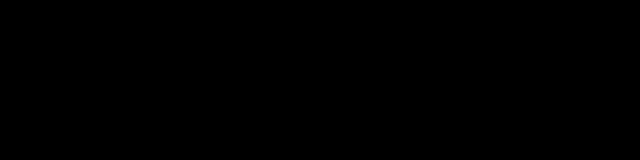
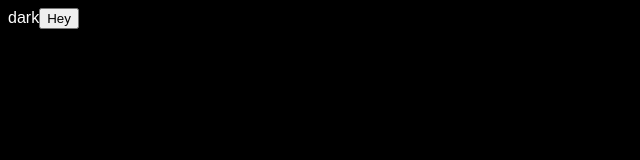
Before and after one commit to thisissinghania/React-Learn, a React (Vite) app: page /use-context in a window 1280 px wide. Before the commit this address had no page. Shown: the top 160 px of the page, without its empty margins (0-640 px from the left). Built offline with nearby package versions, Linux system fonts and the light colour scheme.

Commit message:
learn context api

```diff
--- /dev/null
+++ b/src/8-use-context/UseContextPage.jsx
@@ -0,0 +1,15 @@
+import { useContext } from "react"
+import AuthContext from '@/8-use-context/context/AuthContext.jsx';
+
+const UseContextPage = () => {
+  const {theme, changeTheme} = useContext(AuthContext)
+
+  return (
+    <div>
+      {theme}
+      <button onClick={changeTheme}>Hey</button>
+    </div>
+  )
+}
+
+export default UseContextPage
--- /dev/null
+++ b/src/8-use-context/context/AuthContext.jsx
@@ -0,0 +1,19 @@
+import { createContext, useState } from "react";
+
+const AuthContext = createContext()
+
+export const ThemeProvider = ({ children }) => {
+    const [theme, setTheme] = useState('dark')
+
+    const changeTheme = () => {
+        setTheme(item => item == 'dark' ? 'light' : 'dark')
+    }
+
+    return (
+        <AuthContext.Provider value={{ theme, changeTheme }}>
+            {children}
+        </AuthContext.Provider>
+    )
+}
+
+export default AuthContext
--- a/src/App.jsx
+++ b/src/App.jsx
@@ -6,6 +6,7 @@
 import UseCallback from "@/5-use-callback/UseCallback";
 import UseRefPage from "@/6-use-ref/UseRefPage";
 import CustomHookParent from "@/7-custom-hooks/CustomHookParent";
+import UseContextPage from "@/8-use-context/UseContextPage";
 
 const App = () => {
 
@@ -19,6 +20,7 @@
           <Route path="/use-memo" element={<UseMemo />} />
           <Route path="/use-ref" element={<UseRefPage />} />
           <Route path="/custom-hooks" element={<CustomHookParent />} />
+          <Route path="/use-context" element={<UseContextPage />} />
         </Routes>
       </div>
   )
--- a/src/main.jsx
+++ b/src/main.jsx
@@ -2,9 +2,12 @@
 import { BrowserRouter } from "react-router-dom";
 import './index.css'
 import App from './App.jsx'
+import { ThemeProvider } from './8-use-context/context/AuthContext.jsx';
 
 createRoot(document.getElementById('root')).render(
-<BrowserRouter>
-    <App />
-</BrowserRouter>
+    <ThemeProvider>
+        <BrowserRouter>
+            <App />
+        </BrowserRouter>
+    </ThemeProvider>
 )
```
